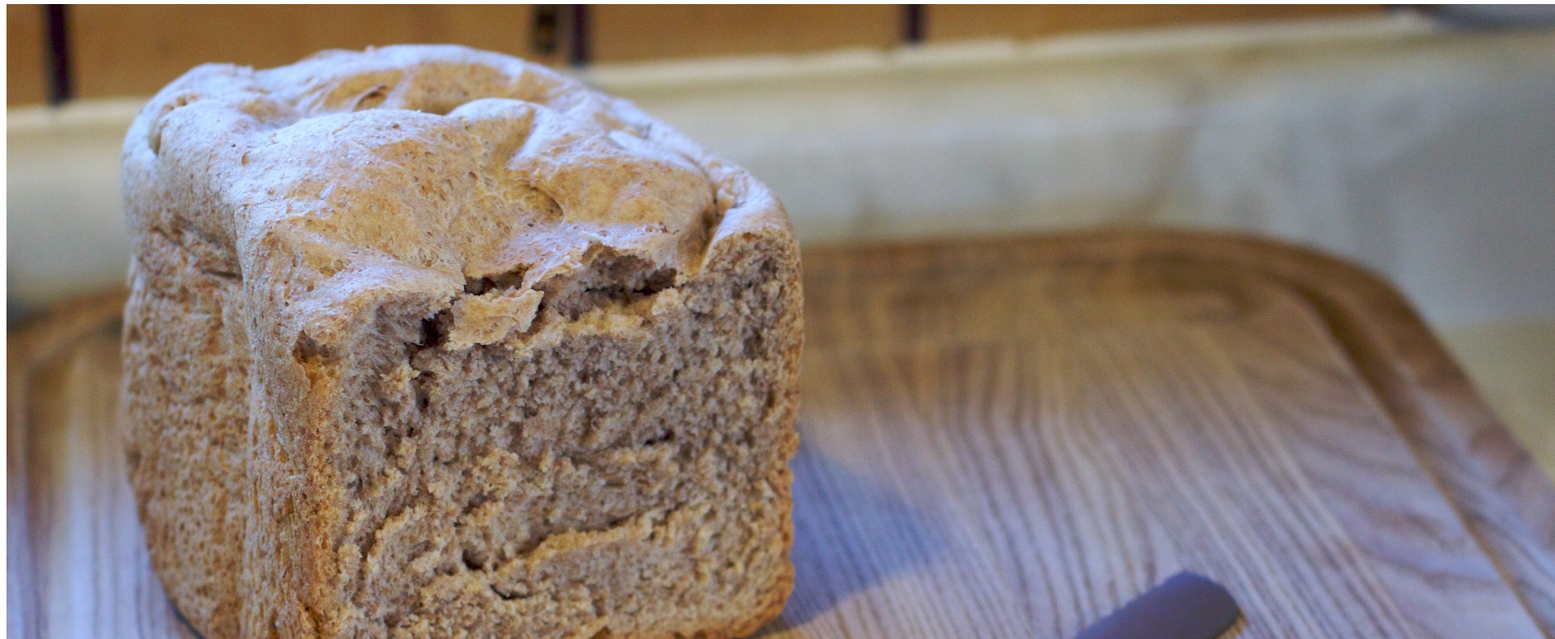
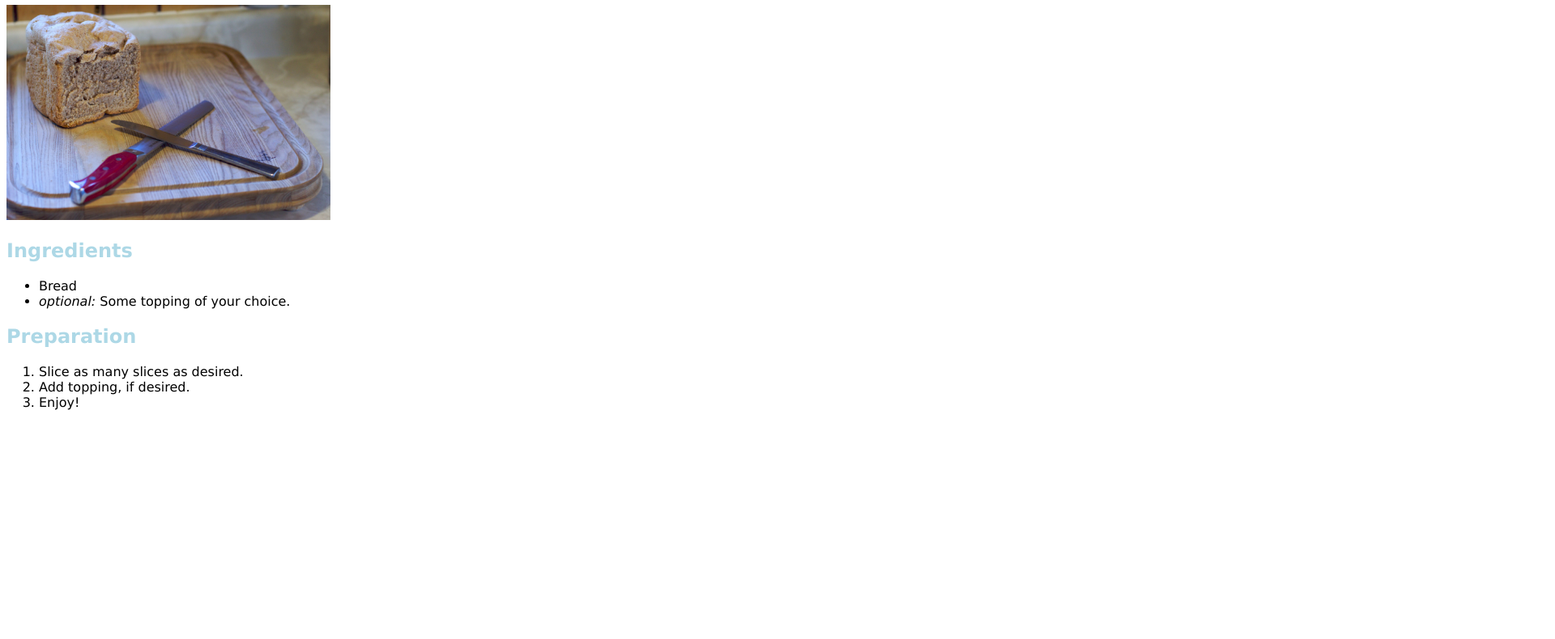
Before and after one commit to DerLebkuchenmann/odin-recipes, a plain HTML site: page recipes/bread.html in a window 1280 px wide. Shown: the part 75-865 px from the top of the page at 81% size, 1920 px wide, since content can reach past the window. After the commit the page ends 800 px from the top, so only its background shows below. Drawn offline with Linux system fonts and the light colour scheme.

Commit message:
Added some basic styling

```diff
--- a/recipes/bread.html
+++ b/recipes/bread.html
@@ -3,6 +3,7 @@
     <head>
         <meta charset="UTF-8">
         <title>Bread</title>
+        <link rel="stylesheet" href="../styles/stylesheet.css"/>
     </head>
     <body>
         <h1>Bread</h1>
--- /dev/null
+++ b/styles/stylesheet.css
@@ -0,0 +1,11 @@
+body {
+    font-family: 'Lucida Sans', 'Lucida Sans Regular', 'Lucida Grande', 'Lucida Sans Unicode', Geneva, Verdana, sans-serif;
+}
+img {
+    width: 400px;
+    height: auto;
+}
+
+h1, h2 {
+    color: lightblue;
+}
```
Also changed, not shown: index.html (+1 -0 lines), recipes/lasagna.html (+1 -0 lines).
